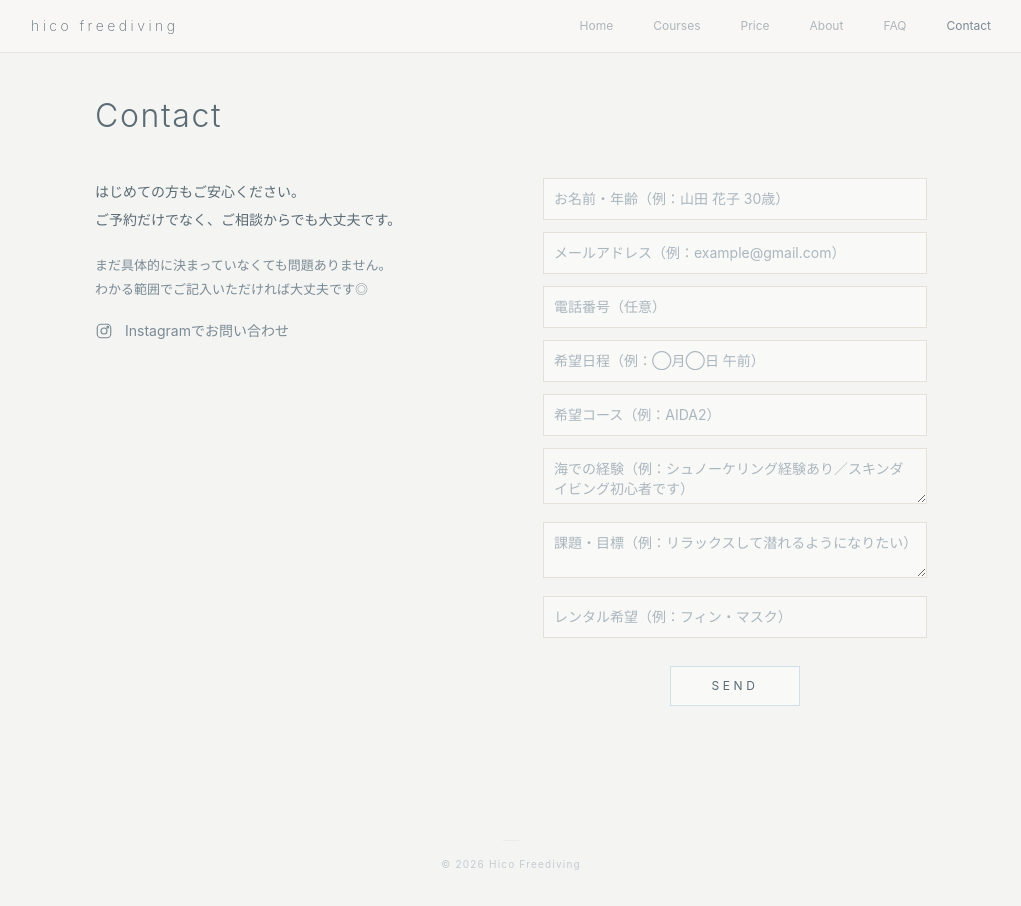
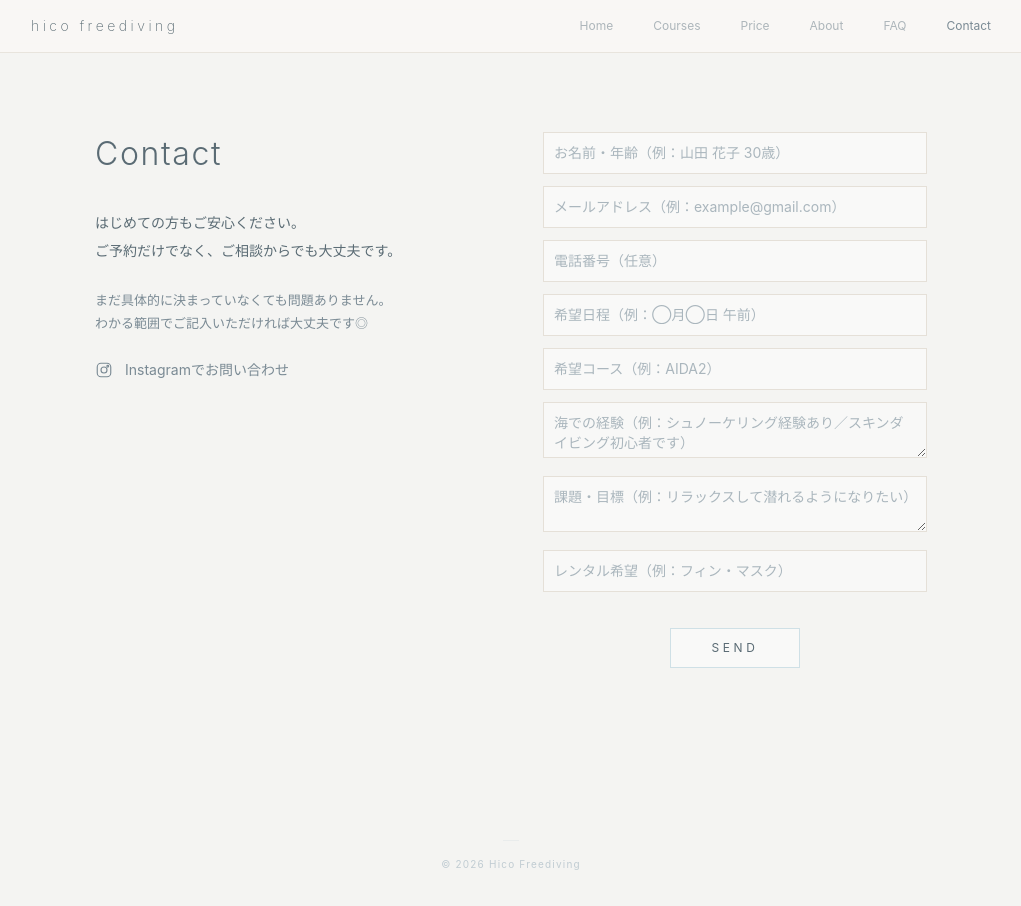
Before and after one commit to ikucha-portfolio/freediving-site, a React (Vite) app: page /contact in a window 1280 px wide. Shown: the top 906 px of the page, without its empty margins (129-1150 px from the left). Built offline with nearby package versions, Linux system fonts and the light colour scheme; a web font is replaced by a local one.

Commit message:
Contactレイアウト調整：タイトルを左カラムに統合し、フォームと上端を揃える

```diff
--- a/src/pages/Contact.jsx
+++ b/src/pages/Contact.jsx
@@ -7,19 +7,19 @@ export default function Contact() {
   return (
     <main className="bg-[#f4f4f2] min-h-screen flex items-center">
 
-      <Section className="w-full py-6">
+      <Section className="w-full py-10 md:py-16">
         <Container>
 
+          <TwoColumn>
+
+            {/* 左：タイトル＋説明 */}
+            <div className="space-y-8">
+
               {/* タイトル */}
-          <div className="text-center mb-10">
               <TitleBlock>Contact</TitleBlock>
-          </div>
 
-          {/* TwoColumn */}
-          <TwoColumn variant="default">
-
-            {/* 左：説明 */}
-            <div className="space-y-5">
+              {/* テキスト */}
+              <div className="space-y-6">
 
                 <p className="text-[14px] text-[#5a6b74] leading-[2]">
                   はじめての方もご安心ください。<br />
@@ -57,6 +57,7 @@ export default function Contact() {
                   <span className="text-sm">Instagramでお問い合わせ</span>
                 </a>
 
+              </div>
             </div>
 
             {/* 右：フォーム */}
@@ -125,7 +126,7 @@ export default function Contact() {
                 className="w-full p-2.5 border border-[#e5e0d8] bg-white/40 text-sm placeholder:text-[#aab6bd] focus:outline-none focus:border-[#5a6b74]"
               />
 
-  <div className="pt-4 text-center">
+              <div className="pt-6 text-center">
                 <button
                   type="submit"
                   className="px-10 py-2.5 text-[12px] tracking-[0.3em] text-[#5a6b74] border border-[#cfe0e6] bg-white/40 hover:bg-white/60 transition"
```
Lines whose indentation alone changed are shown as unchanged.
